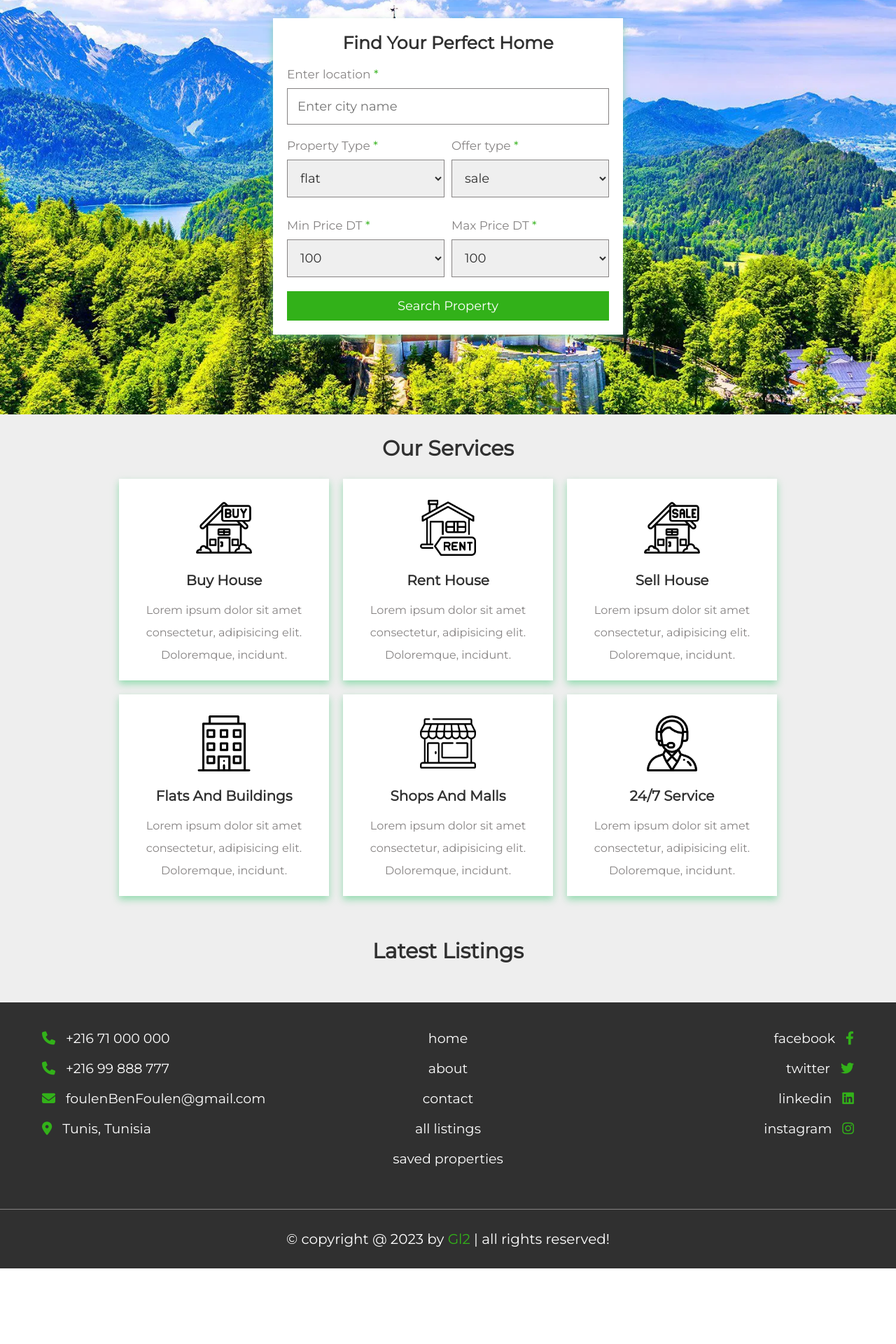
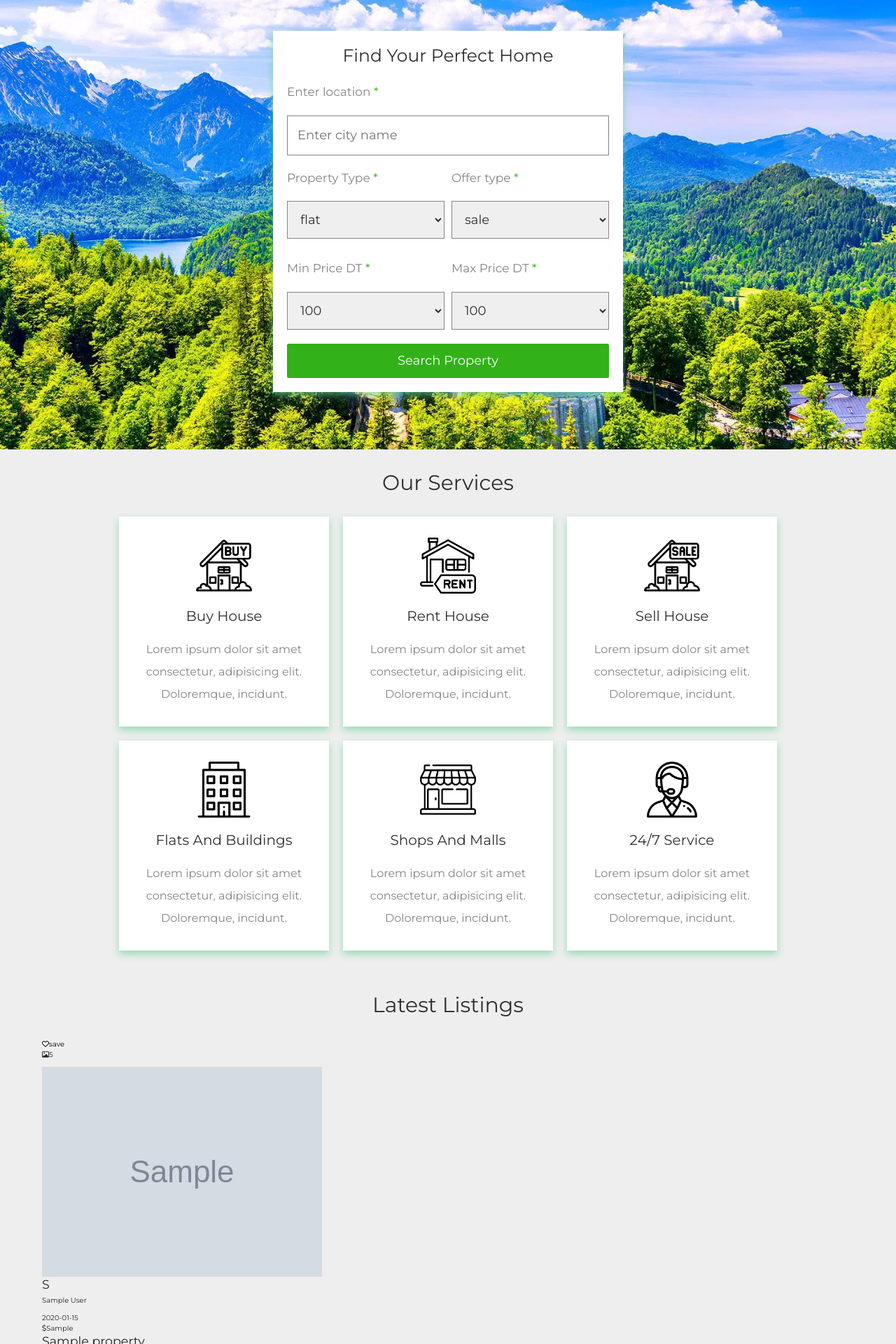
Before and after one commit to olfamedimegh/Projet-web, a PHP site: page /home.php in a window 1280 px wide. Shown: the part 200-2120 px from the top of the page at 70% size. Before the commit the page ends 2012 px from the top, so only its background shows below. Run offline with PHP 8.4, Linux system fonts and the light colour scheme; tables that the repository leaves empty hold one stand-in row (values such as "Sample post"); grey boxes marked "Sample" are stand-in pictures.

Commit message:
latest listings section (Home)

```diff
--- a/home.php
+++ b/home.php
@@ -7,6 +7,8 @@ if(isset($_COOKIE['user_id'])){
 }else{
    $user_id = '';
 }
+
+include 'components/save_send.php';
 ?>
 
 
@@ -18,6 +20,7 @@ if(isset($_COOKIE['user_id'])){
     <meta name="viewport" content="width=device-width, initial-scale=1.0">
     <title>Home</title>
     <link rel="stylesheet" href="https://cdnjs.cloudflare.com/ajax/libs/font-awesome/6.2.0/css/all.min.css">
+    <link href="https://cdn.jsdelivr.net/npm/bootstrap@5.0.2/dist/css/bootstrap.min.css" rel="stylesheet" integrity="sha384-EVSTQN3/azprG1Anm3QDgpJLIm9Nao0Yz1ztcQTwFspd3yD65VohhpuuCOmLASjC" crossorigin="anonymous">
 
     <link rel="stylesheet" href="css/style_home.css">
 
@@ -178,9 +181,103 @@ if(isset($_COOKIE['user_id'])){
 
 <section class="listings">
 
-<h1 class="heading">latest listings</h1>
-<div class="box-container">
-</div>
+   <h1 class="heading">latest listings</h1>
+
+   <div class="box-container">
+      <?php
+         $total_images = 0;
+         $select_properties = $conn->prepare("SELECT * FROM `property` ORDER BY date DESC LIMIT 6");
+         $select_properties->execute();
+         if($select_properties->rowCount() > 0){
+            while($fetch_property = $select_properties->fetch(PDO::FETCH_ASSOC)){
+
+            $select_user = $conn->prepare("SELECT * FROM `users` WHERE id = ?");
+            $select_user->execute([$fetch_property['user_id']]);
+            $fetch_user = $select_user->fetch(PDO::FETCH_ASSOC);
+
+            if(!empty($fetch_property['image_02'])){
+               $image_coutn_02 = 1;
+            }else{
+               $image_coutn_02 = 0;
+            }
+            if(!empty($fetch_property['image_03'])){
+               $image_coutn_03 = 1;
+            }else{
+               $image_coutn_03 = 0;
+            }
+            if(!empty($fetch_property['image_04'])){
+               $image_coutn_04 = 1;
+            }else{
+               $image_coutn_04 = 0;
+            }
+            if(!empty($fetch_property['image_05'])){
+               $image_coutn_05 = 1;
+            }else{
+               $image_coutn_05 = 0;
+            }
+
+            $total_images = (1 + $image_coutn_02 + $image_coutn_03 + $image_coutn_04 + $image_coutn_05);
+
+            $select_saved = $conn->prepare("SELECT * FROM `saved` WHERE property_id = ? and user_id = ?");
+            $select_saved->execute([$fetch_property['id'], $user_id]);
+
+      ?>
+      <form action="" method="POST">
+         <div class="box">
+            <input type="hidden" name="property_id" value="<?= $fetch_property['id']; ?>">
+            <?php
+               if($select_saved->rowCount() > 0){
+            ?>
+            <button type="submit" name="save" class="save"><i class="fas fa-heart"></i><span>saved</span></button>
+            <?php
+               }else{
+            ?>
+            <button type="submit" name="save" class="save"><i class="far fa-heart"></i><span>save</span></button>
+            <?php
+               }
+            ?>
+            <div class="thumb">
+               <p class="total-images"><i class="far fa-image"></i><span><?= $total_images; ?></span></p>
+               <img src="uploaded_files/<?= $fetch_property['image_01']; ?>" alt="">
+            </div>
+            <div class="admin">
+               <h3><?= substr($fetch_user['name'], 0, 1); ?></h3>
+               <div>
+                  <p><?= $fetch_user['name']; ?></p>
+                  <span><?= $fetch_property['date']; ?></span>
+               </div>
+            </div>
+         </div>
+         <div class="box">
+            <div class="price"><i class="fa-sharp fa-regular fa-dollar-sign"></i><span><?= $fetch_property['price']; ?></span></div>
+            <h3 class="name"><?= $fetch_property['property_name']; ?></h3>
+            <p class="location"><i class="fas fa-map-marker-alt"></i><span><?= $fetch_property['address']; ?></span></p>
+            <div class="flex">
+               <p><i class="fas fa-house"></i><span><?= $fetch_property['type']; ?></span></p>
+               <p><i class="fas fa-tag"></i><span><?= $fetch_property['offer']; ?></span></p>
+               <p><i class="fas fa-bed"></i><span><?= $fetch_property['bhk']; ?> BHK</span></p>
+               <p><i class="fas fa-trowel"></i><span><?= $fetch_property['status']; ?></span></p>
+               <p><i class="fas fa-couch"></i><span><?= $fetch_property['furnished']; ?></span></p>
+               <p><i class="fas fa-maximize"></i><span><?= $fetch_property['carpet']; ?>sqft</span></p>
+            </div>
+            <div class="flex-btn">
+               <a href="view_property.php?get_id=<?= $fetch_property['id']; ?>" class="btn">view property</a>
+               <input type="submit" value="send enquiry" name="send" class="btn">
+            </div>
+         </div>
+      </form>
+      <?php
+         }
+      }else{
+         echo '<p class="empty">no properties added yet! <a href="post_property.php" style="margin-top:1.5rem;" class="btn">add new</a></p>';
+      }
+      ?>
+
+   </div>
+
+   <div style="margin-top: 2rem; text-align:center;">
+      <a href="listings.php" class="inline-btn">view all</a>
+   </div>
 
 </section>
 
```
